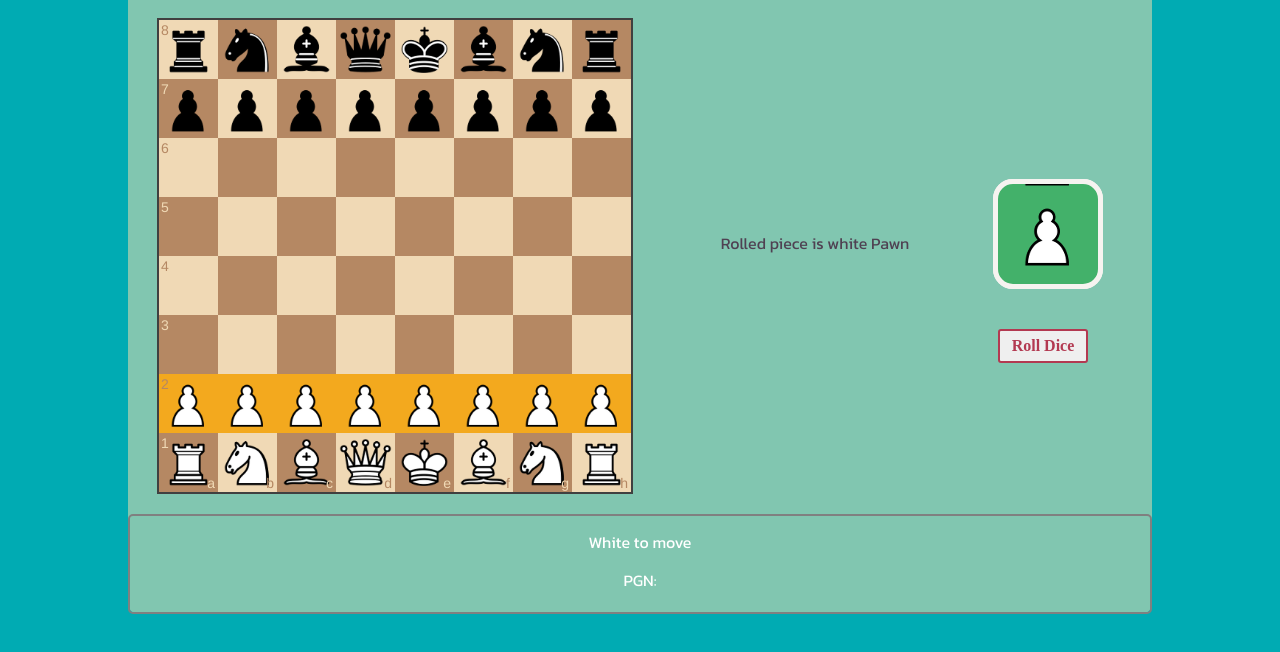
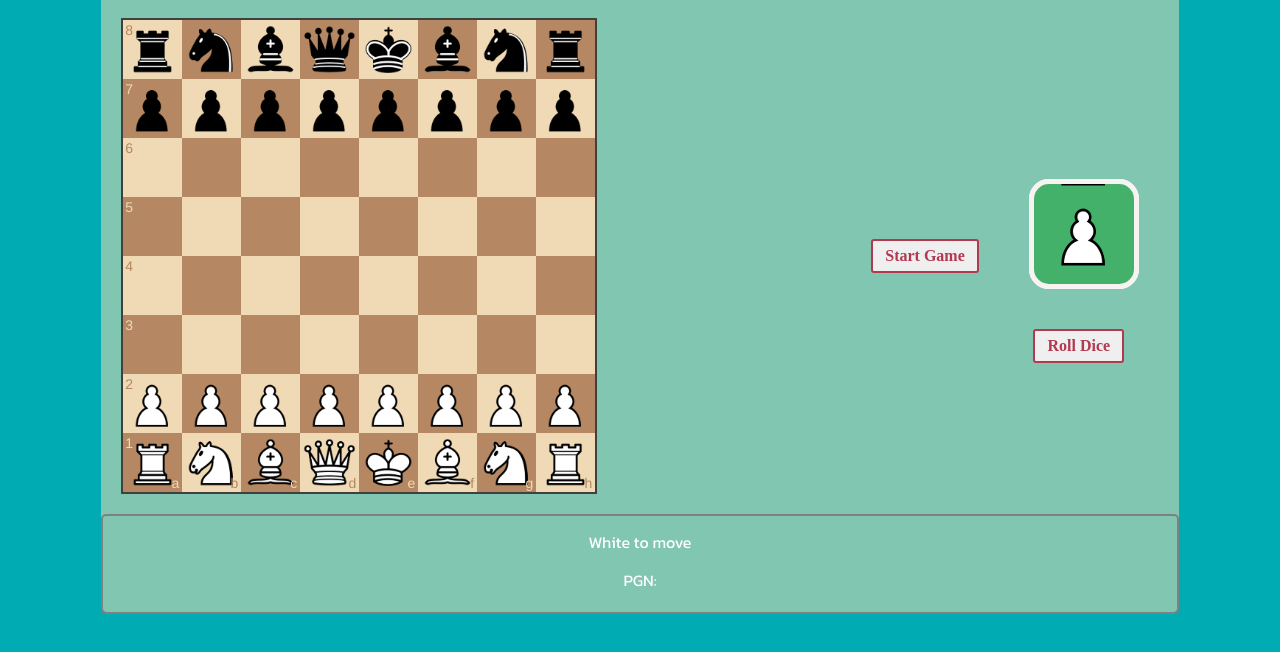
Before and after one commit to dinesh-ng/Dice-Chess, a website: page index.html in a window 1280 px wide. Both pictures are taken after a click on the button "Roll Dice". Shown: the part 90-742 px from the top of the page. Drawn offline with nearby package versions, Linux system fonts and the light colour scheme.

Commit message:
add start button

```diff
--- a/index.html
+++ b/index.html
@@ -33,6 +33,7 @@
           <div id="myboard" style="width: 480px"></div>
         </div>
         <div id="dieText"></div>
+        <button id="startButton">Start Game</button>
         <div class="container">
           <div class="dice">
             <div class="face front"></div>
--- a/public/css/styles.css
+++ b/public/css/styles.css
@@ -75,6 +75,23 @@ body {
   height: 50px;
 }
 
+#startButton {
+  display: block;
+  cursor: pointer;
+  color: #b33951;
+  /* margin-top: 60px; */
+  margin: 20px auto;
+  padding: 6px 12px;
+  border-radius: 3px;
+  font: 700 16px "Montserrat";
+  border: 2px solid #b33951;
+  transition: 0.4s;
+}
+#startButton:hover {
+  color: #fff;
+  background: #b33951;
+}
+
 .highlight-valid {
   animation: fade 2s linear;
   animation-iteration-count: infinite;
--- a/public/js/boardscript.js
+++ b/public/js/boardscript.js
@@ -8,12 +8,22 @@ const Die = ["P", "N", "B", "R", "Q", "K"];
 let rolledPiece = "";
 let startingSquares = [];
 let gameSuspend = false;
+let gameRunning = false;
+
+/****** Start Button************/
+const startButton = document.querySelector("#startButton");
+startButton.addEventListener("click", () => {
+  gameRunning = true;
+  startButton.style.display = "none";
+  rollDice(game.turn());
+});
+/***************************** */
 
 /*************Experimental Dice **/
 const dice = document.querySelector(".dice");
 const rollBtn = document.querySelector(".roll");
 rollBtn.addEventListener("click", () => {
-  if (gameSuspend) {
+  if (gameSuspend || !gameRunning) {
     return;
   }
   rollDice(game.turn());
```
